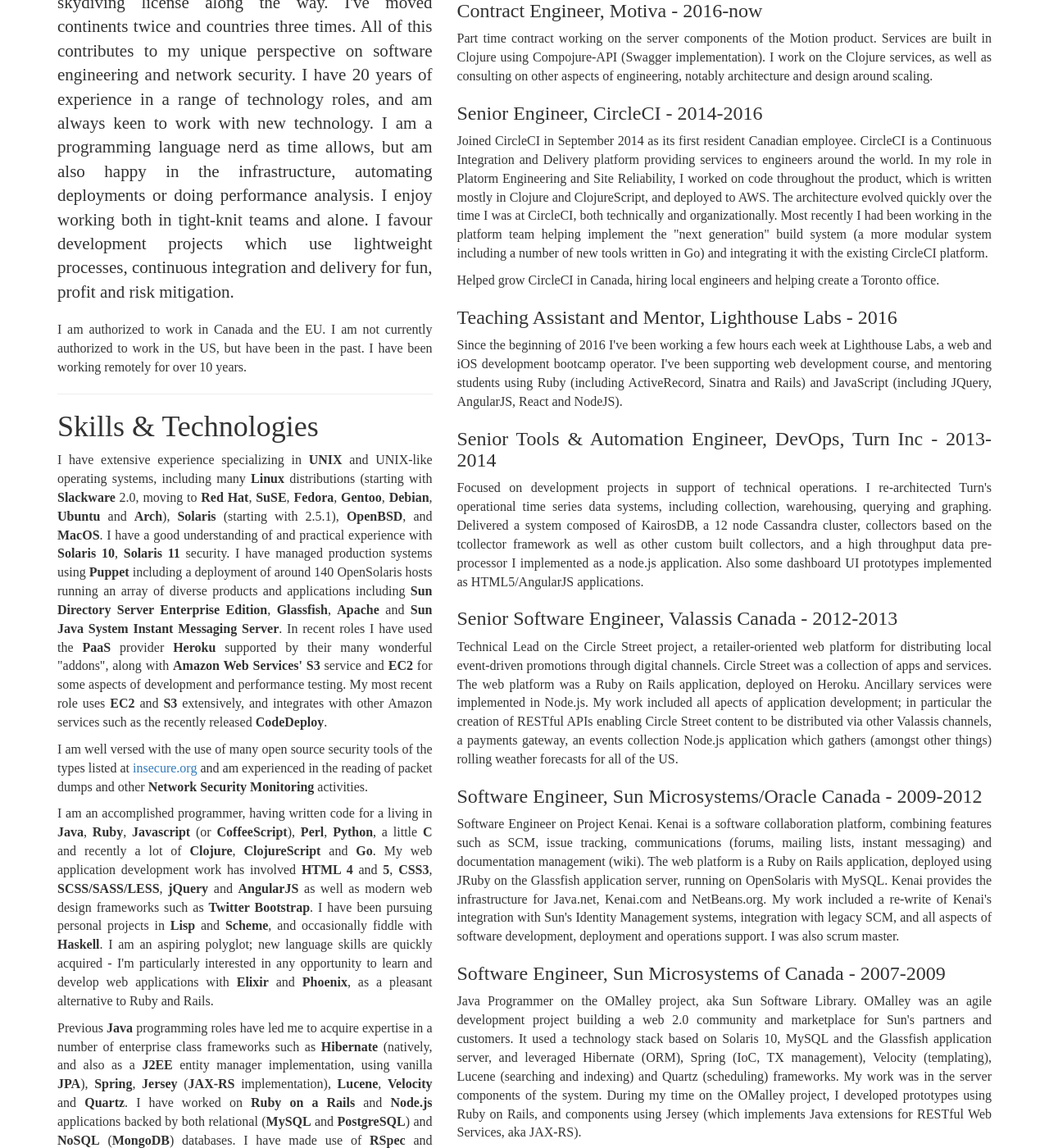
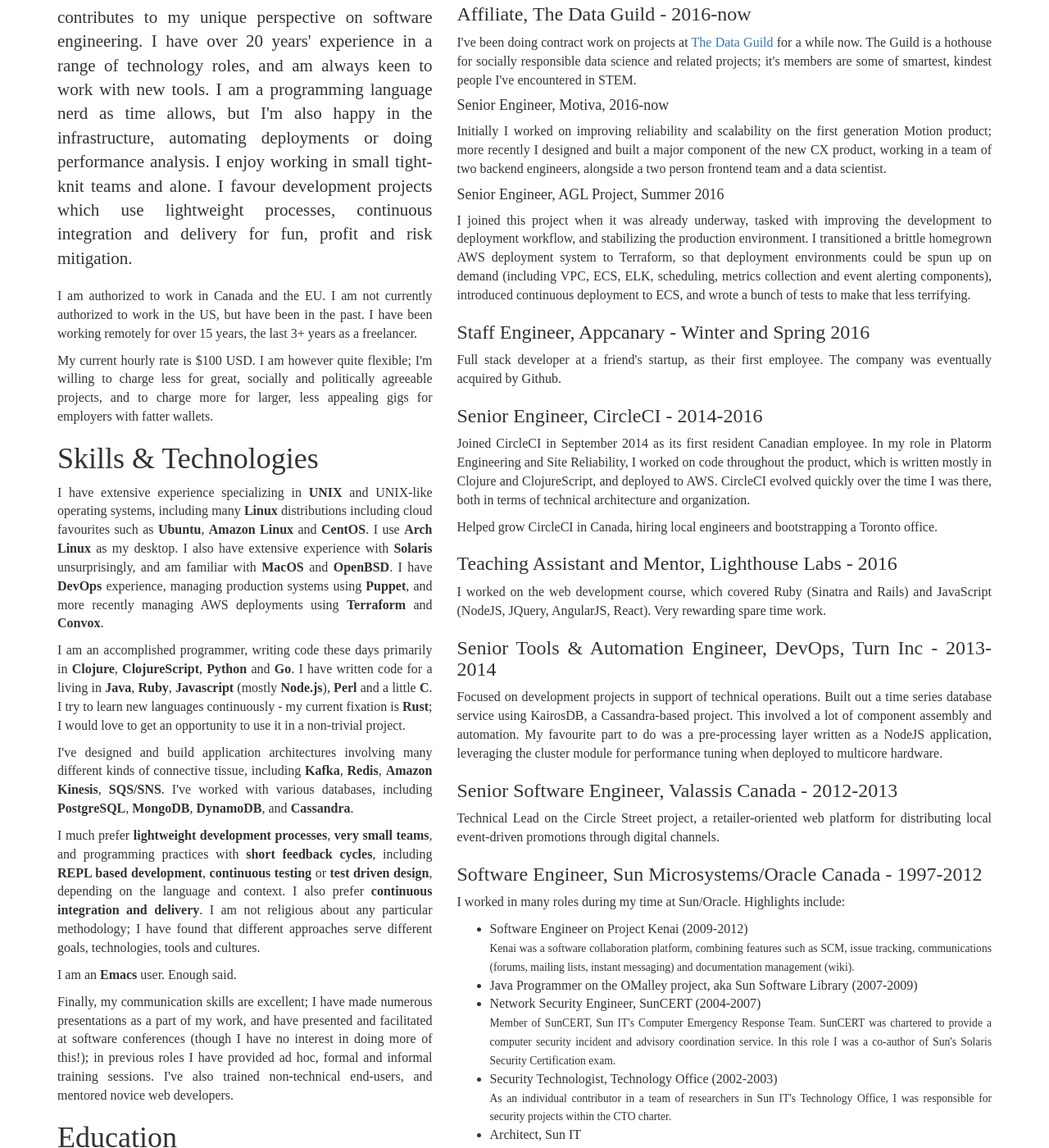
Before and after one commit to j0ni/j0ni.github.io, a Jekyll site: the page built from resume.html, in a window 1280 px wide and 1400 px high, scrolled down 371 px. Shown: the whole window at 82% size. Built offline with Jekyll 4.4.1, drawn with Linux system fonts in a browser that asks for light colours; some web fonts are replaced; some of the changed text lies outside the part shown.

Commit message:
Long overdue resume update

```diff
--- a/resume.html
+++ b/resume.html
@@ -13,11 +13,6 @@
   </div>
 </div>
 <div class="row">
-  <div class="col-md-12">
-    <hr>
-  </div>
-</div>
-<div class="row">
 
   <div class="col-md-5">
     <section id="profile">
@@ -29,118 +24,102 @@
         security technology research, been trained in moral, political and
         natural philosophy and even acquired a USPA skydiving license along the
         way. I've moved continents twice and countries three times. All of this
-        contributes to my unique perspective on software engineering and network
-        security. I have 20 years of experience in a range of technology roles,
-        and am always keen to work with new technology. I am a programming
-        language nerd as time allows, but am also happy in the infrastructure,
-        automating deployments or doing performance analysis. I enjoy working
-        both in tight-knit teams and alone. I favour development projects which
-        use lightweight processes, continuous integration and delivery for fun,
+        contributes to my unique perspective on software engineering. I have over
+        20 years' experience in a range of technology roles, and am always
+        keen to work with new tools. I am a programming language nerd as
+        time allows, but I'm also happy in the infrastructure, automating
+        deployments or doing performance analysis. I enjoy working in small
+        tight-knit teams and alone. I favour development projects which use
+        lightweight processes, continuous integration and delivery for fun,
         profit and risk mitigation.
       </p>
 
       <p>
         I am authorized to work in Canada and the EU. I am not currently
         authorized to work in the US, but have been in the past. I have been
-        working remotely for over 10 years.
+        working remotely for over 15 years, the last 3+ years as a freelancer.
+      </p>
+
+      <p>
+        My current hourly rate is $100 USD. I am however quite flexible; I'm
+        willing to charge less for great, socially and politically agreeable
+        projects, and to charge more for larger, less appealing gigs for
+        employers with fatter wallets.
       </p>
     </section>
-
-    <hr>
 
     <section id="skills">
       <h1>Skills &amp; Technologies</h1>
 
       <p>
         I have extensive experience specializing in <b>UNIX</b> and UNIX-like
-        operating systems, including many <b>Linux</b> distributions (starting
-        with <b>Slackware</b> 2.0, moving to <b>Red Hat</b>, <b>SuSE</b>,
-        <b>Fedora</b>, <b>Gentoo</b>, <b>Debian</b>, <b>Ubuntu</b> and
-        <b>Arch</b>), <b>Solaris</b> (starting with 2.5.1), <b>OpenBSD</b>, and
-        <b>MacOS</b>. I have a good understanding of and practical experience
-        with <b>Solaris 10</b>, <b>Solaris 11</b> security. I have managed
-        production systems using <b>Puppet</b> including a deployment of around
-        140 OpenSolaris hosts running an array of diverse products and
-        applications including <b>Sun Directory Server Enterprise Edition</b>,
-        <b>Glassfish</b>, <b>Apache</b> and <b>Sun Java System Instant Messaging
-        Server</b>. In recent roles I have used the <b>PaaS</b> provider
-        <b>Heroku</b> supported by their many wonderful "addons", along with
-        <b>Amazon Web Services'</b> <b>S3</b> service and <b>EC2</b> for some
-        aspects of development and performance testing. My most recent role uses
-        <b>EC2</b> and <b>S3</b> extensively, and integrates with other Amazon
-        services such as the recently released <b>CodeDeploy</b>.
+        operating systems, including many <b>Linux</b> distributions including
+        cloud favourites such as <b>Ubuntu</b>, <b>Amazon Linux</b> and <b>CentOS</b>.
+        I use <b>Arch Linux</b> as my desktop. I also have extensive experience
+        with <b>Solaris</b> unsurprisingly, and am familiar with <b>MacOS</b> and
+        <b>OpenBSD</b>.
+
+        I have <b>DevOps</b> experience, managing production systems using <b>Puppet</b>,
+        and more recently managing AWS deployments using <b>Terraform</b> and <b>Convox</b>.
       </p>
 
       <p>
-        I am well versed with the use of many open source security tools of the
-        types listed at <a
-        href="http://insecure.org/tools.html">insecure.org</a> and am
-        experienced in the reading of packet dumps and other <b>Network Security
-        Monitoring</b> activities.
+        I am an accomplished programmer, writing code these days primarily in
+        <b>Clojure</b>, <b>ClojureScript</b>, <b>Python</b> and <b>Go</b>. I have
+        written code for a living in <b>Java</b>, <b>Ruby</b>, <b>Javascript</b>
+        (mostly <b>Node.js</b>), <b>Perl</b> and a little <b>C</b>. I try to
+        learn new languages continuously - my current fixation is <b>Rust</b>; I
+        would love to get an opportunity to use it in a non-trivial project.
       </p>
 
       <p>
-        I am an accomplished programmer, having written code for a living in
-        <b>Java</b>, <b>Ruby</b>, <b>Javascript</b> (or <b>CoffeeScript</b>),
-        <b>Perl</b>, <b>Python</b>, a little <b>C</b> and recently a lot of
-        <b>Clojure</b>, <b>ClojureScript</b> and <b>Go</b>. My web application
-        development work has involved <b>HTML 4</b> and <b>5</b>, <b>CSS3</b>,
-        <b>SCSS/SASS/LESS</b>, <b>jQuery</b> and <b>AngularJS</b> as well as
-        modern web design frameworks such as <b>Twitter Bootstrap</b>. I have
-        been pursuing personal projects in <b>Lisp</b> and <b>Scheme</b>, and
-        occasionally fiddle with <b>Haskell</b>. I am an aspiring polyglot; new
-        language skills are quickly acquired - I'm particularly interested in
-        any opportunity to learn and develop web applications with <b>Elixir</b>
-        and <b>Phoenix</b>, as a pleasant alternative to Ruby and Rails.
+        I've designed and build application architectures involving many
+        different kinds of connective tissue, including <b>Kafka</b>, <b>Redis</b>,
+        <b>Amazon Kinesis</b>, <b>SQS/SNS</b>. I've worked with various
+        databases, including <b>PostgreSQL</b>, <b>MongoDB</b>, <b>DynamoDB</b>,
+        and <b>Cassandra</b>.
       </p>
 
       <p>
-        Previous <b>Java</b> programming roles have led me to acquire expertise
-        in a number of enterprise class frameworks such as <b>Hibernate</b>
-        (natively, and also as a <b>J2EE</b> entity manager implementation,
-        using vanilla <b>JPA</b>), <b>Spring</b>, <b>Jersey</b> (<b>JAX-RS</b>
-        implementation), <b>Lucene</b>, <b>Velocity</b> and <b>Quartz</b>. I
-        have worked on <b>Ruby on a Rails</b> and <b>Node.js</b> applications
-        backed by both relational (<b>MySQL</b> and <b>PostgreSQL</b>) and
-        <b>NoSQL</b> (<b>MongoDB</b>) databases. I have made use of <b>RSpec</b>
-        and <b>Cucumber</b> for <b>behaviour driven design</b> in Ruby,
-        <b>Mocha</b> and <b>Jasmine</b> for Javascript/Node; for performance
-        testing and investigation I have used <b>Apache JMeter</b> and
-        <b>VisualVM</b>. In a recent devops role, I implemented and managed a 12
-        node <b>Cassandra</b> cluster.
+        I much prefer <b>lightweight development processes</b>, <b>very small
+        teams</b>, and programming practices with <b>short feedback cycles</b>,
+        including <b>REPL based development</b>, <b>continuous testing</b> or
+        <b>test driven design</b>, depending on the language and context. I also
+        prefer <b>continuous integration and delivery</b>. I am not religious
+        about any particular methodology; I have found that different approaches
+        serve different goals, technologies, tools and cultures.
       </p>
 
       <p>
-        I much prefer <b>lightweight development processes</b>, very <b>small
-        teams</b>, and programming practices with <b>short feedback cycles</b>,
-        including <b>REPL based development</b>, <b>continuous testing</b> or
-        <b>test driven design</b>, depending on the context. I also prefer
-        <b>continuous integration and delivery</b>. I am not religious about any
-        particular methodology; I have found that different approaches serve
-        different goals, technologies, tools and cultures.
+        I am an <b>Emacs</b> user. Enough said.
       </p>
 
       <p>
-        I tend to favour <b>Emacs</b> as my primary IDE, though I have in the
-        past used <b>NetBeans</b> and to a lesser degree, <b>Eclipse</b>
-        professionally. I've used and quite liked <b>Cursive Clojure</b> (based
-        on Jetbrains' <b>IntelliJ</b>). I have experience with a variety of
-        development tools such as <b>GNU make</b>, <b>Leiningen</b>,
-        <b>Maven</b>, <b>Ant</b>, <b>Rake</b> and <b>Capistrano</b> for build
-        lifecycle control; <b>CircleCI</b>, <b>Hudson/Jenkins</b> and
-        <b>Tddium</b> for continuous integration and deployment; <b>Git</b> and
-        previously <b>Subversion</b> for source code management.
-      </p>
-
-      <p>
-        Last but not least, my presentation and communication skills are
-        excellent; I have made numerous presentations as a part of my work, and
-        have presented and facilitated at software conferences; in previous
-        roles I have provided ad hoc and formal training in the use of
-        <b>DTrace</b>. I've also trained non-technical end-users, and currently
-        mentor novice web developers for several hours per week.
+        Finally, my communication skills are excellent; I have made numerous
+        presentations as a part of my work, and have presented and facilitated
+        at software conferences (though I have no interest in doing more of
+        this!); in previous roles I have provided ad hoc, formal and informal
+        training sessions. I've also trained non-technical end-users, and
+        mentored novice web developers.
       </p>
     </section>
+
+    <section id="education">
+      <h1>Education</h1>
+
+      <section>
+        <h3>MSc, Information Technology (Distinction)</h3>
+        <span class="location">Kingston University, Kingston-upon-Thames, UK</span>
+        <span class="period">1996 - 1997</span>
+      </section>
+      <section>
+        <h3>BA with Honors, Modern Arts (2:1)</h3>
+        <span class="location">Kingston University, Kingston-upon-Thames, UK</span>
+        <span class="period">1989 - 1992</span>
+      </section>
+    </section>
+
+
   </div>
 
   <div class="col-md-7">
@@ -149,27 +128,63 @@
       <h1>Experience</h1>
 
       <section>
-        <h3>Staff Engineer, Appcanary - 2016-now</h3>
+        <h3>Contract Engineer, Skalera - 2018-now</h3>
 
         <p>
-          Joined Appcanary in December 2016 on a short term contract, becoming
-          its first employee in January 2017. Appcanary is a security monitoring
-          and patch management service. My role at Appcanary is "full stack",
-          product development all the way down to devops. The web app and
-          services are built using Ruby on Rails, the server agent is written in
-          Go and packaged for various linux distros.
+          Built an anomaly detection pipeline using AWS Kinsis Analytics. Collecting data
+          from a managed DynaTrace deployment and storing it in our own InfluxDB
+          instance; Running periodic queries to capture key metrics, submitting
+          them Kinesis Analytics using a pre-canned Random Cut Forest based
+          anomaly detection app; capturing returned data and anomaly scores and
+          push them back to InfluxDB. Next phase will be investigating other useful ML
+          models, deploying them using the same architecture where appropriate.
         </p>
       </section>
 
       <section>
-        <h3>Contract Engineer, Motiva - 2016-now</h3>
+        <h3>Affiliate, The Data Guild - 2016-now</h3>
 
         <p>
-          Part time contract working on the server components of the Motion
-          product. Services are built in Clojure using Compojure-API (Swagger
-          implementation). I work on the Clojure services, as well as consulting
-          on other aspects of engineering, notably architecture and design
-          around scaling.
+          I've been doing contract work on projects at <a href="https://www.thedataguild.com">
+          The Data Guild</a> for a while now. The Guild is a hothouse for
+          socially responsible data science and related projects; it's members
+          are some of smartest, kindest people I've encountered in STEM.
+        </p>
+
+        <section>
+          <h4>Senior Engineer, Motiva, 2016-now</h4>
+
+          <p>
+            Initially I worked on improving reliability and scalability on the
+            first generation Motion product; more recently I designed and built
+            a major component of the new CX product, working in a team of two
+            backend engineers, alongside a two person frontend team and a data
+            scientist.
+          </p>
+        </section>
+
+        <section>
+          <h4>Senior Engineer, AGL Project, Summer 2016</h4>
+
+          <p>
+            I joined this project when it was already underway, tasked with
+            improving the development to deployment workflow, and stabilizing
+            the production environment. I transitioned a brittle homegrown AWS
+            deployment system to Terraform, so that deployment environments could
+            be spun up on demand (including VPC, ECS, ELK, scheduling, metrics
+            collection and event alerting components), introduced continuous
+            deployment to ECS, and wrote a bunch of tests to make that less
+            terrifying.
+          </p>
+        </section>
+      </section>
+
+      <section>
+        <h3>Staff Engineer, Appcanary - Winter and Spring 2016</h3>
+
+        <p>
+          Full stack developer at a friend's startup, as their first employee.
+          The company was eventually acquired by Github.
         </p>
       </section>
 
@@ -178,21 +193,16 @@
 
         <p>
           Joined CircleCI in September 2014 as its first resident Canadian
-          employee. CircleCI is a Continuous Integration and Delivery platform
-          providing services to engineers around the world. In my role in
-          Platorm Engineering and Site Reliability, I worked on code throughout
-          the product, which is written mostly in Clojure and ClojureScript, and
-          deployed to AWS. The architecture evolved quickly over the time I was
-          at CircleCI, both technically and organizationally. Most recently I
-          had been working in the platform team helping implement the "next
-          generation" build system (a more modular system including a number of
-          new tools written in Go) and integrating it with the existing CircleCI
-          platform.
+          employee. In my role in Platorm Engineering and Site Reliability, I
+          worked on code throughout the product, which is written mostly in
+          Clojure and ClojureScript, and deployed to AWS. CircleCI evolved
+          quickly over the time I was there, both in terms of technical
+          architecture and organization.
         </p>
 
         <p>
-          Helped grow CircleCI in Canada, hiring local engineers and helping
-          create a Toronto office.
+          Helped grow CircleCI in Canada, hiring local engineers and
+          bootstrapping a Toronto office.
         </p>
       </section>
 
@@ -200,11 +210,9 @@
         <h3>Teaching Assistant and Mentor, Lighthouse Labs - 2016</h3>
 
         <p>
-          Since the beginning of 2016 I've been working a few hours each week at
-          Lighthouse Labs, a web and iOS development bootcamp operator. I've
-          been supporting web development course, and mentoring students using
-          Ruby (including ActiveRecord, Sinatra and Rails) and JavaScript
-          (including JQuery, AngularJS, React and NodeJS).
+          I worked on the web development course, which covered Ruby (Sinatra
+          and Rails) and JavaScript (NodeJS, JQuery, AngularJS, React). Very
+          rewarding spare time work.
         </p>
       </section>
 
@@ -212,14 +220,12 @@
         <h3>Senior Tools & Automation Engineer, DevOps, Turn Inc - 2013-2014</h3>
 
         <p>
-          Focused on development projects in support of technical operations. I
-          re-architected Turn's operational time series data systems, including
-          collection, warehousing, querying and graphing. Delivered a system
-          composed of KairosDB, a 12 node Cassandra cluster, collectors based on
-          the tcollector framework as well as other custom built collectors, and
-          a high throughput data pre-processor I implemented as a node.js
-          application. Also some dashboard UI prototypes implemented as
-          HTML5/AngularJS applications.
+          Focused on development projects in support of technical operations. Built
+          out a time series database service using KairosDB, a Cassandra-based
+          project. This involved a lot of component assembly and automation. My
+          favourite part to do was a pre-processing layer written as a NodeJS
+          application, leveraging the cluster module for performance tuning when
+          deployed to multicore hardware.
         </p>
       </section>
 
@@ -229,127 +235,59 @@
         <p>
           Technical Lead on the Circle Street project, a retailer-oriented web
           platform for distributing local event-driven promotions through
-          digital channels. Circle Street was a collection of apps and services.
-          The web platform was a Ruby on Rails application, deployed on Heroku.
-          Ancillary services were implemented in Node.js. My work included all
-          apects of application development; in particular the creation of
-          RESTful APIs enabling Circle Street content to be distributed via
-          other Valassis channels, a payments gateway, an events collection
-          Node.js application which gathers (amongst other things) rolling
-          weather forecasts for all of the US.
+          digital channels.
         </p>
       </section>
 
       <section>
-        <h3>Software Engineer, Sun Microsystems/Oracle Canada - 2009-2012</h3>
+        <h3>Software Engineer, Sun Microsystems/Oracle Canada - 1997-2012</h3>
 
         <p>
-          Software Engineer on Project Kenai. Kenai is a software collaboration
-          platform, combining features such as SCM, issue tracking,
-          communications (forums, mailing lists, instant messaging) and
-          documentation management (wiki). The web platform is a Ruby on Rails
-          application, deployed using JRuby on the Glassfish application server,
-          running on OpenSolaris with MySQL. Kenai provides the infrastructure
-          for Java.net, Kenai.com and NetBeans.org. My work included a re-write
-          of Kenai's integration with Sun's Identity Management systems,
-          integration with legacy SCM, and all aspects of software development,
-          deployment and operations support. I was also scrum master.
+          I worked in many roles during my time at Sun/Oracle. Highlights include:
         </p>
+
+        <ul>
+
+          <li>Software Engineer on Project Kenai (2009-2012)<br/>
+            <small>
+              Kenai was a software collaboration platform, combining features
+              such as SCM, issue tracking, communications (forums, mailing lists,
+              instant messaging) and documentation management (wiki).
+            </small>
+          </li>
+
+          <li>Java Programmer on the OMalley project, aka Sun Software Library (2007-2009)</li>
+
+          <li>Network Security Engineer, SunCERT (2004-2007)<br/>
+            <small>
+              Member of SunCERT, Sun IT's Computer Emergency Response Team. SunCERT
+              was chartered to provide a computer security incident and advisory
+              coordination service.  In this role I was a co-author of Sun's Solaris
+              Security Certification exam.
+            </small>
+          </li>
+
+          <li>Security Technologist, Technology Office (2002-2003)<br/>
+            <small>
+              As an individual contributor in a team of researchers in Sun IT's
+              Technology Office, I was responsible for security projects within the
+              CTO charter.
+            </small>
+          </li>
+
+          <li>Architect, Sun IT<br/>
+            <small>
+              Member of a team of four IT architects charged with creating an
+              architecture for Sun's then fledgeling Enterprise Directory
+              Service. Various research projects leading to product and
+              technology recommendations, and maintenance of IT application
+              architecture standards.
+            </small>
+          </li>
+        </ul>
+
       </section>
 
-      <section>
-        <h3>Software Engineer, Sun Microsystems of Canada - 2007-2009</h3>
-
-        <p>
-          Java Programmer on the OMalley project, aka Sun Software Library.
-          OMalley was an agile development project building a web 2.0 community
-          and marketplace for Sun's partners and customers. It used a technology
-          stack based on Solaris 10, MySQL and the Glassfish application server,
-          and leveraged Hibernate (ORM), Spring (IoC, TX management), Velocity
-          (templating), Lucene (searching and indexing) and Quartz (scheduling)
-          frameworks. My work was in the server components of the system. During
-          my time on the OMalley project, I developed prototypes using Ruby on
-          Rails, and components using Jersey (which implements Java extensions
-          for RESTful Web Services, aka JAX-RS).
-        </p>
-      </section>
-
-      <section>
-        <h3>Network Security Engineer, Sun Microsystems of Canada - 2004-2007</h3>
-
-        <p>
-          Member of SunCERT, Sun IT's Computer Emergency Response Team. SunCERT
-          was chartered to provide a computer security incident and advisory
-          coordination service. Additional responsibilities included project
-          work such as tool development, vulnerability analysis, penetration
-          testing, and solution deployments including Intrusion Detection
-          Systems and anti-virus infrastructure. In this role I was a co-author
-          of Sun's Solaris Security Certification exam.
-        </p>
-      </section>
-
-      <section>
-        <h3>Software Engineer, Sun Microsystems, Mountain View, CA - 2003-2004</h3>
-
-        <p>
-          On assignment to Sun Labs, I developed an IMAPS mail client using Java
-          ME (MIDP 2.0) for cellular phones.
-        </p>
-      </section>
-
-      <section>
-        <h3>Security Technologist, Sun Microsystems, Santa Clara, CA - 2002-2003</h3>
-
-        <p>
-          As an individual contributor in a team of researchers in Sun IT's
-          Technology Office, I was responsible for security projects within the
-          CTO charter. Work included security support for executive and Sun Labs
-          networks, participating in technology trials organized by others in
-          the group, as well as leading trials of security technologies such as
-          IDS and IPS within Sun. During my time in this role I was a member a
-          team assessing responses to Sun's RFP for Intrusion Detection.
-        </p>
-      </section>
-
-      <section>
-        <h3>Security Architect, Sun Microsystems, Santa Clara, CA - 2001-2002</h3>
-
-        <p>
-          Member of a team of four IT architects charged with creating an
-          architecture for Sun's then fledgeling Enterprise Directory Service.
-        </p>
-      </section>
-
-      <section>
-        <h3>Technologist, Sun Microsystems, Palo Alto, CA - 1999-2001</h3>
-
-        <p>
-          Various research projects leading to product and technology
-          recommendations; maintenance of IT application architecture standards.
-          Included projects investigating semantic web and knowledge engineering
-          technologies such as Topic Maps and RDF and the computational
-          representation and interpretation of ontologies.
-        </p>
-      </section>
     </section>
-
-    <hr>
-
-    <section id="education">
-      <h1>Education</h1>
-
-      <section>
-        <h3>MSc, Information Technology (Distinction)</h3>
-        <span class="location">Kingston University, Kingston-upon-Thames, UK</span>
-        <span class="period">1996 - 1997</span>
-      </section>
-
-      <section>
-        <h3>BA with Honors, Modern Arts (2:1)</h3>
-        <span class="location">Kingston University, Kingston-upon-Thames, UK</span>
-        <span class="period">1989 - 1992</span>
-      </section>
-    </section>
-
   </div>
 </div>
```
